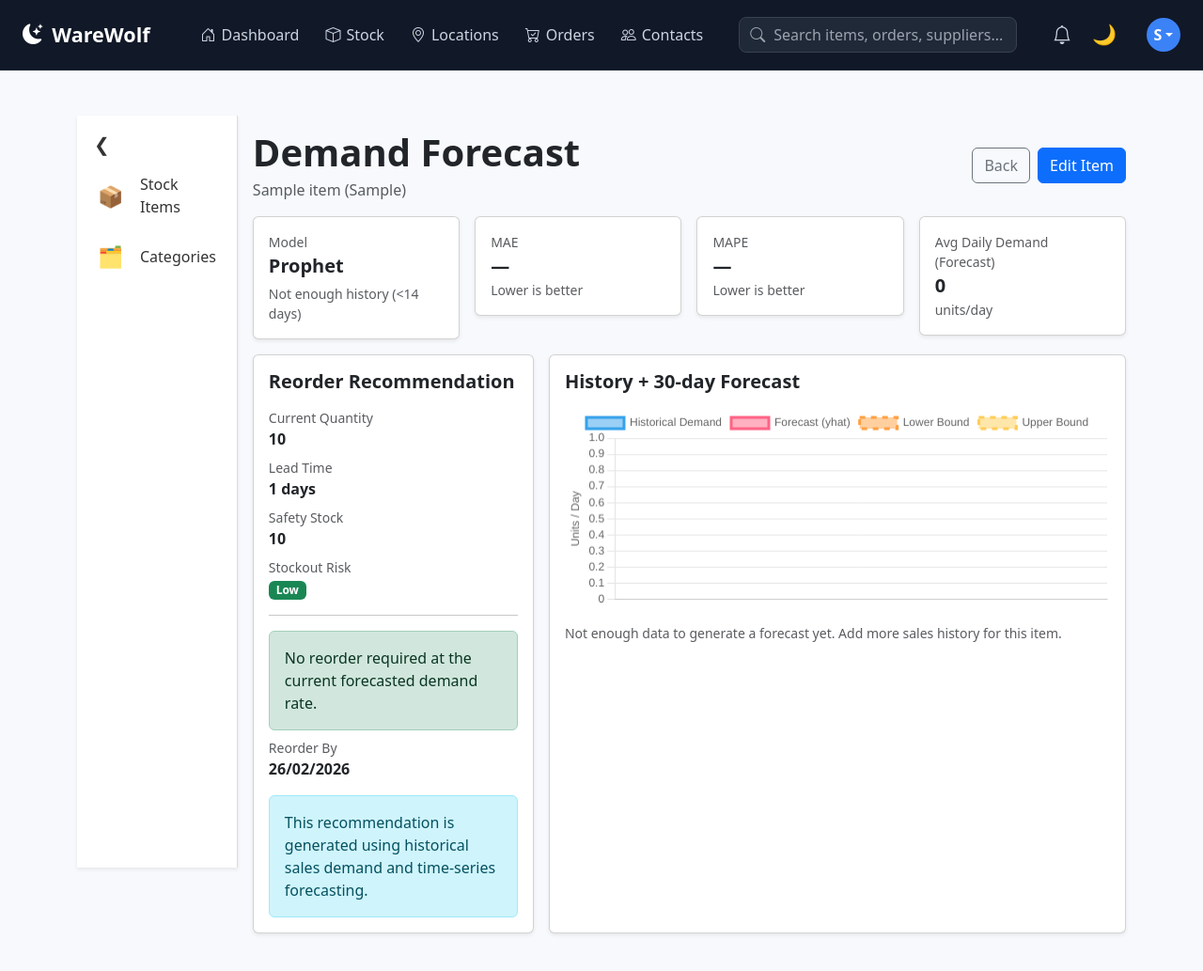
After one commit to SamOConnor10/WareWolf, a Django app: page /items/1/forecast/ in a window 1280 px wide. The commit adds this page. Shown: the whole page at 94% size. Run offline with Django 5.2, Linux system fonts and the light colour scheme; a user stored in the database is signed in; tables that the repository leaves empty hold one stand-in row (values such as "Sample post"); data that the repository does not hold is empty; some libraries are stand-ins or nearby versions.

Commit message:
Implementing ML Prophet demand forecasting, stockout risk, reorder suggestions, etc

```diff
--- a/inventory/forms.py
+++ b/inventory/forms.py
@@ -57,6 +57,8 @@ class ItemForm(forms.ModelForm):
             "quantity",
             "category",
             "reorder_level",
+            "lead_time_days",
+            "safety_stock",
             "unit_cost",
             "supplier",
             "location",
@@ -67,6 +69,8 @@ class ItemForm(forms.ModelForm):
             "description": forms.Textarea(attrs={"class": "form-control", "rows": 4}),
             "quantity": forms.NumberInput(attrs={"class": "form-control"}),
             "reorder_level": forms.NumberInput(attrs={"class": "form-control"}),
+            "lead_time_days": forms.NumberInput(attrs={"class": "form-control"}),
+            "safety_stock": forms.NumberInput(attrs={"class": "form-control"}),
             "unit_cost": forms.NumberInput(attrs={"class": "form-control"}),
             "supplier": forms.Select(attrs={"class": "form-select"}),
             "location": forms.Select(attrs={"class": "form-select"}),
--- a/inventory/models.py
+++ b/inventory/models.py
@@ -135,6 +135,9 @@ class Item(models.Model):
     )
 
     created_at = models.DateTimeField(auto_now_add=True)
+
+    lead_time_days = models.PositiveIntegerField(default=7)
+    safety_stock = models.PositiveIntegerField(default=0)
 
     def __str__(self):
         return f"{self.name} ({self.sku})"
--- /dev/null
+++ b/inventory/templates/inventory/item_forecast.html
@@ -0,0 +1,223 @@
+{% extends "inventory/base_stock.html" %}
+{% block stock_content %}
+
+<div class="d-flex justify-content-between align-items-center mb-3">
+  <div>
+    <h1 class="fw-bold mb-1">Demand Forecast</h1>
+    <p class="text-muted mb-0">
+      {{ item.name }} ({{ item.sku }})
+    </p>
+  </div>
+  <div class="d-flex gap-2">
+    <a href="{% url 'item_list' %}" class="btn btn-outline-secondary">Back</a>
+    {% if perms.inventory.change_item %}
+      <a href="{% url 'item_edit' item.id %}" class="btn btn-primary">Edit Item</a>
+    {% endif %}
+  </div>
+</div>
+
+<div class="row g-3 mb-3">
+  <div class="col-md-3">
+    <div class="card shadow-sm">
+      <div class="card-body">
+        <div class="text-muted small">Model</div>
+        <div class="fs-5 fw-bold">{{ metrics.model|default:"—" }}</div>
+        {% if metrics.note %}
+          <div class="text-muted small mt-1">{{ metrics.note }}</div>
+        {% endif %}
+      </div>
+    </div>
+  </div>
+
+  <div class="col-md-3">
+    <div class="card shadow-sm">
+      <div class="card-body">
+        <div class="text-muted small">MAE</div>
+        <div class="fs-5 fw-bold">
+          {% if metrics.mae %}{{ metrics.mae|floatformat:2 }}{% else %}—{% endif %}
+        </div>
+        <div class="text-muted small">Lower is better</div>
+      </div>
+    </div>
+  </div>
+
+  <div class="col-md-3">
+    <div class="card shadow-sm">
+      <div class="card-body">
+        <div class="text-muted small">MAPE</div>
+        <div class="fs-5 fw-bold">
+          {% if metrics.mape %}{{ metrics.mape|floatformat:2 }}{% else %}—{% endif %}
+        </div>
+        <div class="text-muted small">Lower is better</div>
+      </div>
+    </div>
+  </div>
+
+  <div class="col-md-3">
+    <div class="card shadow-sm">
+      <div class="card-body">
+        <div class="text-muted small">Avg Daily Demand (Forecast)</div>
+        <div class="fs-5 fw-bold">
+          {% if rec.avg_daily_demand %}{{ rec.avg_daily_demand }}{% else %}0{% endif %}
+        </div>
+        <div class="text-muted small">units/day</div>
+      </div>
+    </div>
+  </div>
+</div>
+
+<div class="row g-3 mb-3">
+  <div class="col-md-4">
+    <div class="card shadow-sm h-100">
+      <div class="card-body">
+        <h5 class="fw-bold mb-3">Reorder Recommendation</h5>
+
+        <div class="mb-2">
+          <div class="text-muted small">Current Quantity</div>
+          <div class="fw-bold">{{ item.quantity }}</div>
+        </div>
+
+        <div class="mb-2">
+          <div class="text-muted small">Lead Time</div>
+          <div class="fw-bold">{{ rec.lead_time_days }} days</div>
+        </div>
+
+        <div class="mb-2">
+          <div class="text-muted small">Safety Stock</div>
+          <div class="fw-bold">{{ item.safety_stock }}</div>
+        </div>
+
+        <div class="mb-2">
+            <div class="text-muted small">Stockout Risk</div>
+            <div class="fw-bold">
+                {% if rec.risk == "High" %}
+                <span class="badge bg-danger">High</span>
+                {% elif rec.risk == "Medium" %}
+                <span class="badge bg-warning text-dark">Medium</span>
+                {% else %}
+                <span class="badge bg-success">Low</span>
+                {% endif %}
+            </div>
+        </div>
+        {% if rec.avg_daily_demand > 0 %}
+            <div class="text-muted small">
+                Upper-bound lead-time demand: {{ rec.lead_time_need_upper }}
+            </div>
+        {% endif %}
+
+        <hr>
+
+        {% if rec.reorder_qty > 0 %}
+            <div class="mb-2">
+                <div class="text-muted small">Suggested Reorder Qty</div>
+                <div class="fs-4 fw-bold">{{ rec.reorder_qty }}</div>
+            </div>
+        {% else %}
+            <div class="alert alert-success mt-3 mb-2">
+                No reorder required at the current forecasted demand rate.
+            </div>
+        {% endif %}
+
+        <div class="mb-2">
+          <div class="text-muted small">Reorder By</div>
+          <div class="fw-bold">{{ rec.reorder_by }}</div>
+        </div>
+
+        {% if rec.show_stockout %}
+            <div class="mb-2">
+                <div class="text-muted small">Expected Stockout</div>
+                <div class="fw-bold">
+                    {% if rec.expected_stockout %}{{ rec.expected_stockout }}{% else %}—{% endif %}
+                </div>
+            </div>
+        {% endif %}
+
+        <div class="alert alert-info mt-3 mb-0">
+          This recommendation is generated using historical sales demand and time-series forecasting.
+        </div>
+      </div>
+    </div>
+  </div>
+
+  <div class="col-md-8">
+    <div class="card shadow-sm h-100">
+      <div class="card-body">
+        <h5 class="fw-bold mb-3">History + 30-day Forecast</h5>
+        <canvas id="forecastChart" height="110"></canvas>
+        {% if not forecast %}
+          <div class="text-muted small mt-3">
+            Not enough data to generate a forecast yet. Add more sales history for this item.
+          </div>
+        {% endif %}
+      </div>
+    </div>
+  </div>
+</div>
+
+<!-- Chart.js (if you already load this globally in base.html, remove this script tag) -->
+<script src="https://cdn.jsdelivr.net/npm/chart.js"></script>
+
+<script>
+  const history = {{ history|safe }};
+  const forecast = {{ forecast|safe }};
+
+  // Labels: show full horizon (history last 60 days + forecast)
+  const historyTrim = history.slice(Math.max(history.length - 60, 0));
+  const labels = historyTrim.map(p => p.ds).concat(forecast.map(p => p.ds));
+
+  const historyData = historyTrim.map(p => p.y);
+  const forecastData = new Array(historyTrim.length).fill(null).concat(forecast.map(p => p.yhat));
+
+  const lowerBand = new Array(historyTrim.length).fill(null).concat(forecast.map(p => p.yhat_lower));
+  const upperBand = new Array(historyTrim.length).fill(null).concat(forecast.map(p => p.yhat_upper));
+
+  const ctx = document.getElementById("forecastChart");
+
+  new Chart(ctx, {
+    type: "line",
+    data: {
+      labels: labels,
+      datasets: [
+        {
+          label: "Historical Demand",
+          data: historyData.concat(new Array(forecast.length).fill(null)),
+          tension: 0.2,
+          pointRadius: 1
+        },
+        {
+          label: "Forecast (yhat)",
+          data: forecastData,
+          tension: 0.2,
+          pointRadius: 1
+        },
+        {
+          label: "Lower Bound",
+          data: lowerBand,
+          tension: 0.2,
+          pointRadius: 0,
+          borderDash: [6, 6]
+        },
+        {
+          label: "Upper Bound",
+          data: upperBand,
+          tension: 0.2,
+          pointRadius: 0,
+          borderDash: [6, 6]
+        }
+      ]
+    },
+    options: {
+      responsive: true,
+      interaction: { mode: "index", intersect: false },
+      plugins: {
+        legend: { display: true }
+      },
+      scales: {
+        y: { beginAtZero: true, title: { display: true, text: "Units / Day" } },
+        x: { ticks: { maxTicksLimit: 10 } }
+      }
+    }
+  });
+</script>
+
+{% endblock stock_content %}
--- a/inventory/templates/inventory/item_list.html
+++ b/inventory/templates/inventory/item_list.html
@@ -97,6 +97,10 @@
                     </td>
 
                     <td>
+                        {% if perms.inventory.view_item %}
+                            <a href="{% url 'item_forecast' item.id %}" class="btn btn-sm btn-outline-dark">Forecast</a>
+                        {% endif %}
+
                         {% if perms.inventory.change_item %}
                             <a href="{% url 'item_adjust' item.id %}" class="btn btn-sm btn-outline-primary">Adjust</a>
                             <a href="{% url 'item_edit' item.id %}" class="btn btn-sm btn-outline-secondary">Edit</a>
--- a/inventory/urls.py
+++ b/inventory/urls.py
@@ -5,7 +5,9 @@ urlpatterns = [
     path("signup/", views.signup, name="signup"),
     path("logout/", views.logout_view, name="logout"),
     path("", views.dashboard, name="dashboard"),
+    path("items/<int:pk>/forecast/", views.item_forecast, name="item_forecast"),
     path("search/", views.global_search, name="global_search"),
+
     path("manager-requests/<int:request_id>/approve/", views.approve_manager_request, name="approve_manager_request"),
     path("manager-requests/<int:request_id>/decline/", views.decline_manager_request, name="decline_manager_request"),
 
--- a/inventory/views.py
+++ b/inventory/views.py
@@ -486,6 +486,21 @@ def dashboard(request):
 
     return render(request, "inventory/dashboard.html", context)
 
+
+@login_required
+@permission_required("inventory.view_item", raise_exception=True)
+def item_forecast(request, pk):
+    item = get_object_or_404(Item, pk=pk)
+    from inventory.ml.forecasting import prophet_forecast_item
+    result = prophet_forecast_item(item, horizon_days=30)
+
+    return render(request, "inventory/item_forecast.html", {
+        "item": item,
+        "history": result.history,
+        "forecast": result.forecast,
+        "metrics": result.metrics,
+        "rec": result.recommendation,
+    })
 
 
 
```
Also changed, not shown: inventory/ml/forecasting.py (added, +188 -0 lines), inventory/migrations/0012_item_lead_time_days_item_safety_stock.py (added).
